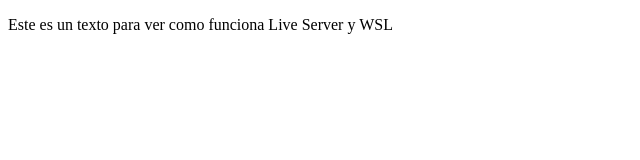
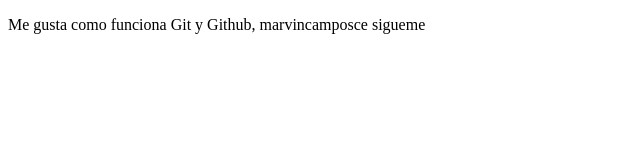
Before and after one commit to marvincamposce/proyectoDemoCursoPrework, a plain HTML site: page index.html in a window 1280 px wide. Shown: the full height of the page, 0-640 px from the left. Drawn offline with Linux system fonts and the light colour scheme.

```diff
--- a/index.html
+++ b/index.html
@@ -8,7 +8,7 @@
 </head>
 <body>
   <p>
-    Este es un texto para ver como funciona Live Server y WSL
+    Me gusta como funciona Git y Github, marvincamposce sigueme
   </p>
 </body>
 </html>
```
